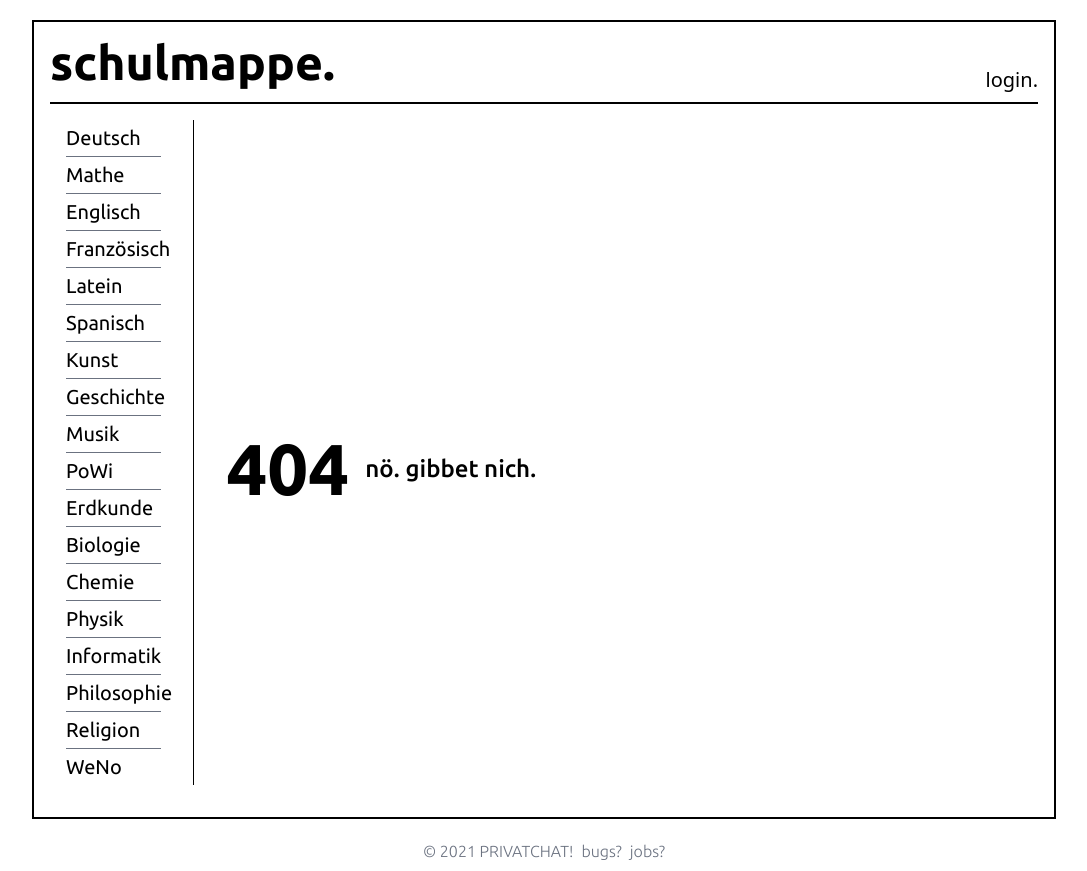
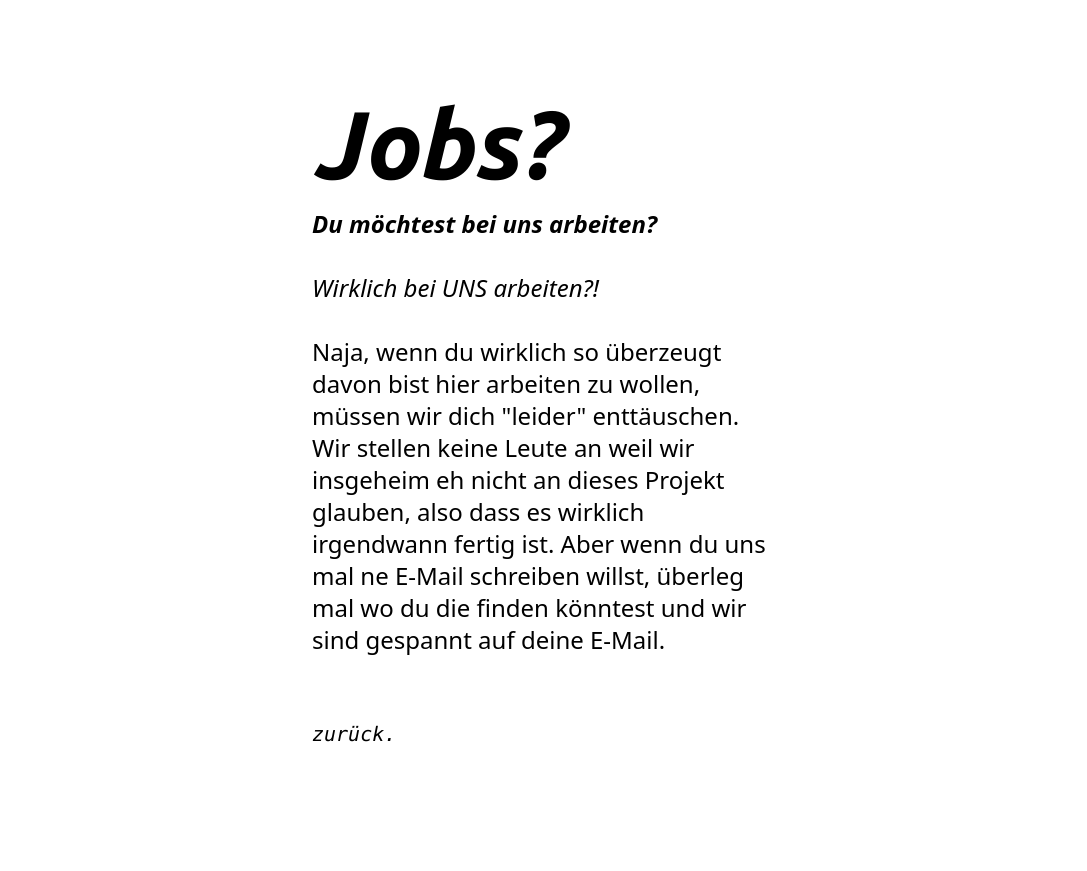
Before and after one commit to FortsetzungF/schulmappe-frontend, a Next.js app: page /jobs in a window 1280 px wide. Before the commit this address had no page. Shown: the whole page, without its empty margins (96-1183 px from the left). After the commit the page ends 800 px from the top, so only its background shows below. Built offline with nearby package versions, Linux system fonts and the light colour scheme.

Commit message:
add and link jobs page

```diff
--- a/components/footer.js
+++ b/components/footer.js
@@ -12,7 +12,7 @@ export default function Footer() {
 					</Link>
 				</span>
 		                <span className="pl-2 normal-case">
-					<Link href="jobs">
+					<Link href="/jobs">
 						<a className="hover:text-red-700 transition-colors duration-500">jobs?</a>
 					</Link>
 				</span>
--- /dev/null
+++ b/pages/jobs.js
@@ -0,0 +1,30 @@
+import Link from "next/link"
+
+export default function Jobs() {
+	return (
+		<div className="dark:bg-black dark:text-white dark:border-white min-h-screen">
+      <div className="m-auto md:w-2/5 p-6 md:pt-24">
+			  <div>
+          <h1 className="font-ubuntu font-semibold text-8xl md:text-8xl italic">Jobs?</h1>
+          <p className="text-2xl italic font-semibold py-2 md:text-2xl md:py-4">
+            Du möchtest bei uns arbeiten?
+          </p>
+          <p className="text-xl italic py-2 md:text-2xl md:py-4">
+            Wirklich bei UNS arbeiten?!
+          </p>
+          <p className="text-xl pt-2 md:text-2xl md:py-4">
+            Naja, wenn du wirklich so überzeugt davon bist hier arbeiten zu wollen, müssen wir dich "leider" enttäuschen.
+            Wir stellen keine Leute an weil wir insgeheim eh nicht an dieses Projekt glauben,
+            also dass es wirklich irgendwann fertig ist. Aber wenn du uns mal ne E-Mail schreiben willst,
+            überleg mal wo du die finden könntest und wir sind gespannt auf deine E-Mail.
+          </p>
+        </div>
+        <div className="pt-12 font-mono italic text-xl">
+          <Link href=".">
+						<a className="hover:text-red-700 transition-colors duration-500">zurück.</a>
+					</Link>
+        </div>
+      </div>
+		</div>
+	);
+}
```
